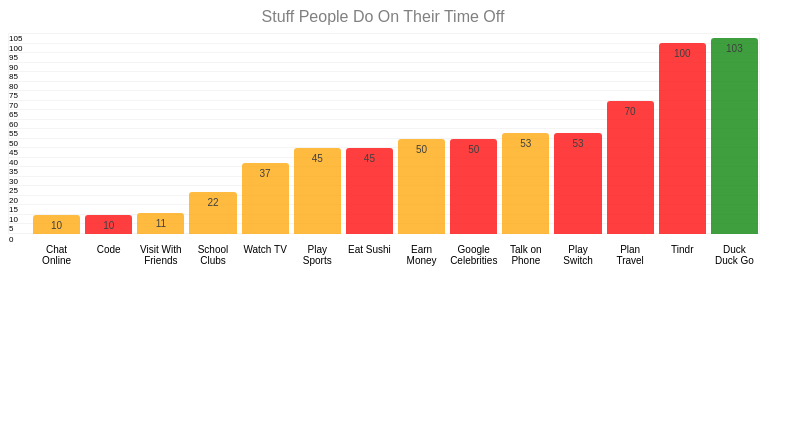
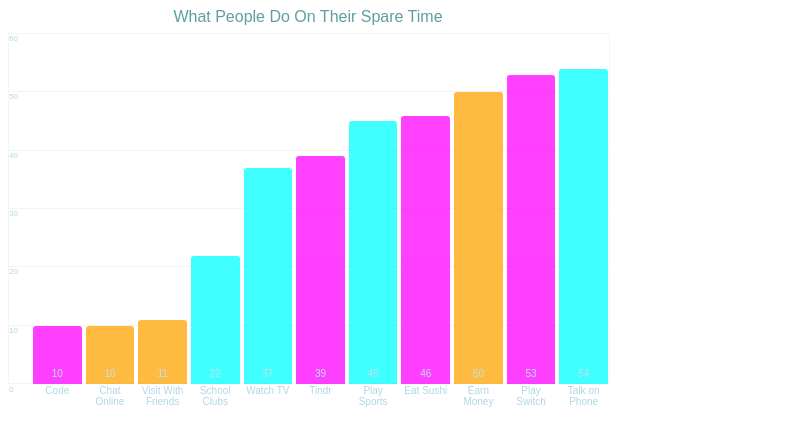
Before and after one commit to davidlacho/barChart, a website: page index.html in a window 1280 px wide. Shown: the whole page, without its empty margins (0-812 px from the left). Drawn offline with nearby package versions, Linux system fonts and the light colour scheme.

```diff
--- a/css/main.css
+++ b/css/main.css
@@ -3,6 +3,6 @@
 }
 
 .chart {
-  width:  750px;
-  height: 250px;
+  width:  600px;
+  height: 400px;
 }
--- a/js/app.js
+++ b/js/app.js
@@ -1,36 +1,34 @@
 const sampleData = [
   [
     ["Play Sports", 45],
-    ["Talk on Phone", 53],
-    ["Visit With Friends", 11],
-    ["Earn Money", 50],
-    ["Chat Online", 10],
+    ["Talk on Phone", 54],
     ["School Clubs", 22],
     ["Watch TV", 37]
   ],
   [
-    ["Eat Sushi", 45],
+    ["Eat Sushi", 46],
     ["Play Switch", 53],
-    ["Plan Travel", 70],
-    ["Google Celebrities", 50],
     ["Code", 10],
-    ["Tindr", 100]
+    ["Tindr", 39]
   ],
   [
-    ["Duck Duck Go", 103]
+    ["Chat Online", 10],
+    ["Earn Money", 50],
+    ["Visit With Friends", 11]
   ]
 ];
 
 
 const sampleOptions = {
-  "title": "Stuff People Do On Their Time Off",
-  "titleFontSize": 16,
-  "titleFontColour": "grey",
-  "barColours": ["orange", "red", "green"],
-  "barSpacing": 5,
+  "title": "What People Do On Their Spare Time",
+  "titleFontSize": "16",
+  "titleFontColour": "cadetblue",
+  "barColours": ["cyan", "magenta", "orange"],
+  "labelColour": "lightblue",
+  "barSpacing": 4,
   "fontSize": 10,
-  "positionOfValues": "top",
-  "tickFactor": 5,
+  "positionOfValues": "bottom",
+  "tickFactor": 10,
   "sortMethod": "ascending"
 };
 
```
Also changed, not shown: dist/barChart.css, dist/barChart.js.
